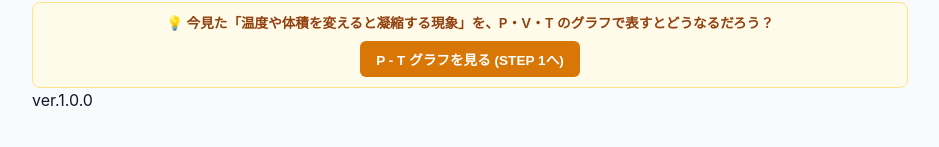
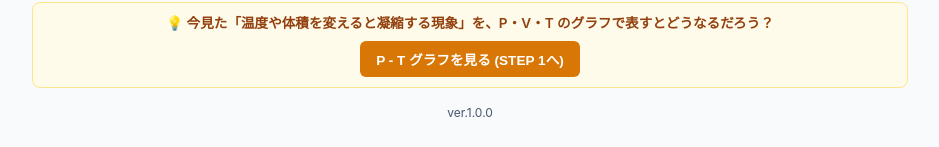
Before and after one commit to k2ka3711/chem_app_concept_vapor-liquid-equilibrium, a plain HTML site: page index.html in a window 1280 px wide. Shown: the part 1410-1557 px from the top of the page, without its empty margins (170-1109 px from the left). Before the commit the page ends 1534 px from the top, so only its background shows below. Drawn offline with Linux system fonts and the light colour scheme.

Commit message:
Add styles for app footer
Add footer styles for better layout and appearance.

```diff
--- a/index.html
+++ b/index.html
@@ -66,6 +66,14 @@
       color: var(--text-muted);
       margin-top: 2px;
     }
+
+  /* フッター */
+  .app-footer {
+    text-align: center;
+    padding: 1rem;
+    font-size: 0.75rem;
+    color: var(--text-muted);
+  }
 
     /* STEPナビゲーション */
     .step-nav {
```
